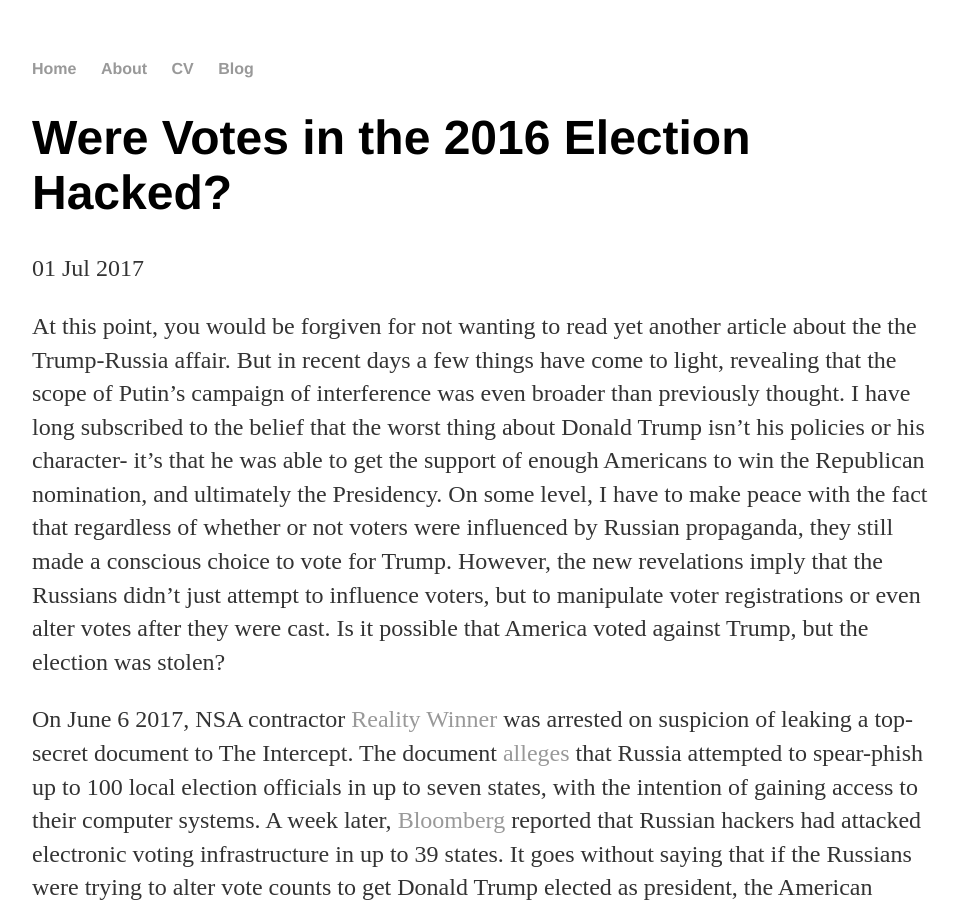
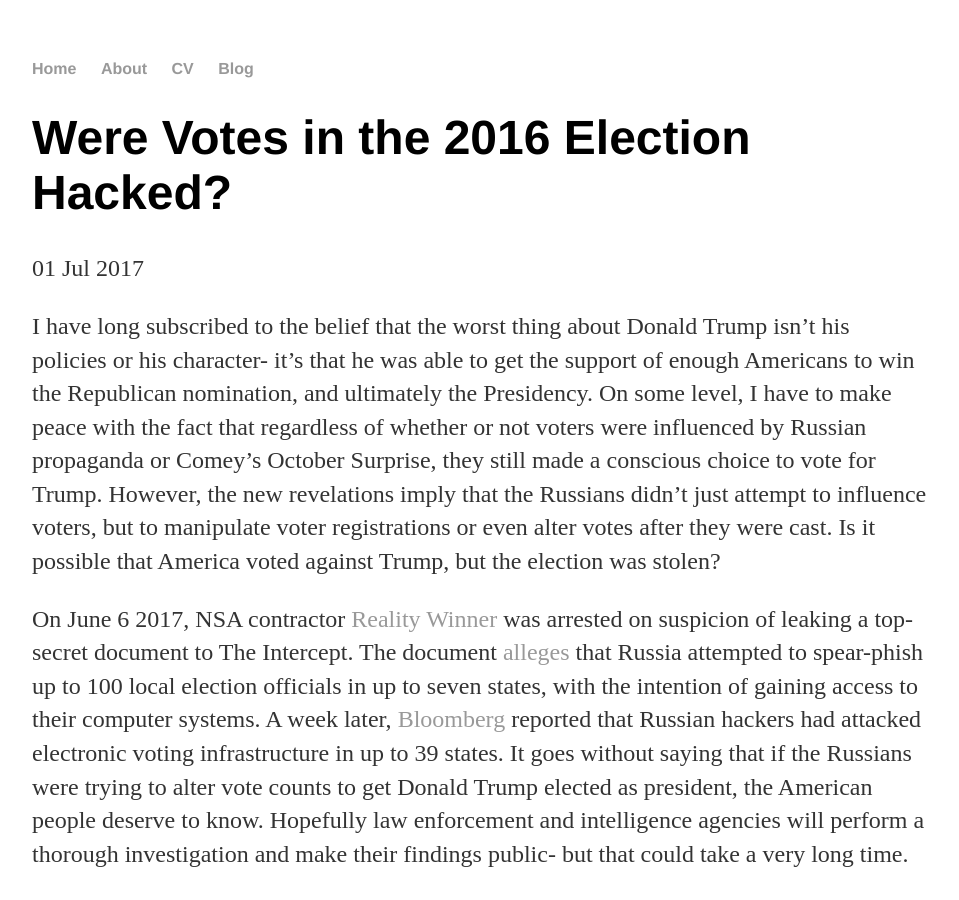
Before and after one commit to kwitophurr/kwitophurr.github.io, a Jekyll site: the page built from _posts/2017-07-01-Election-Neural-Net.md, in a window 1280 px wide and 900 px high. Shown: the whole window, without its empty margins (160-1119 px from the left). Built offline with Jekyll 4.4.1, drawn with Linux system fonts in a browser that asks for light colours; some of the changed text lies outside the part shown.

Commit message:
Update 2017-07-01-Election-Neural-Net.md

```diff
--- a/_posts/2017-07-01-Election-Neural-Net.md
+++ b/_posts/2017-07-01-Election-Neural-Net.md
@@ -3,10 +3,9 @@ layout: post
 title: "Were Votes in the 2016 Election Hacked?"
 date: 2017-07-01
 ---
-At this point, you would be forgiven for not wanting to read yet another article about the the Trump-Russia affair.
-But in recent days a few things have come to light, revealing that the scope of Putin's campaign of interference was even broader than previously thought.
+
 I have long subscribed to the belief that the worst thing about Donald Trump isn't his policies or his character- it's that he was able to get the support of enough Americans to win the Republican nomination, and ultimately the Presidency.
-On some level, I have to make peace with the fact that regardless of whether or not voters were influenced by Russian propaganda, they still made a conscious choice to vote for Trump.
+On some level, I have to make peace with the fact that regardless of whether or not voters were influenced by Russian propaganda or Comey's October Surprise, they still made a conscious choice to vote for Trump.
 However, the new revelations imply that the Russians didn't just attempt to influence voters, but to manipulate voter registrations or even alter votes after they were cast.
 Is it possible that America voted against Trump, but the election was stolen?
 
```
Also changed, not shown: other parts of _posts/2017-07-01-Election-Neural-Net.md (+3 -0 lines).
